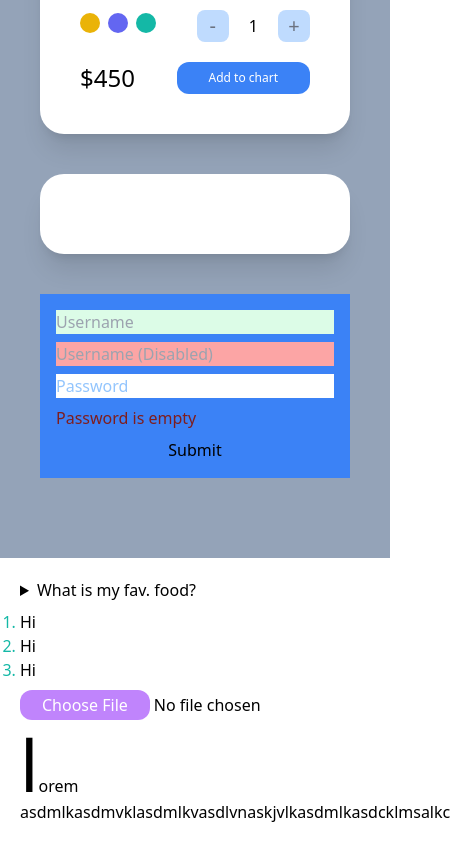
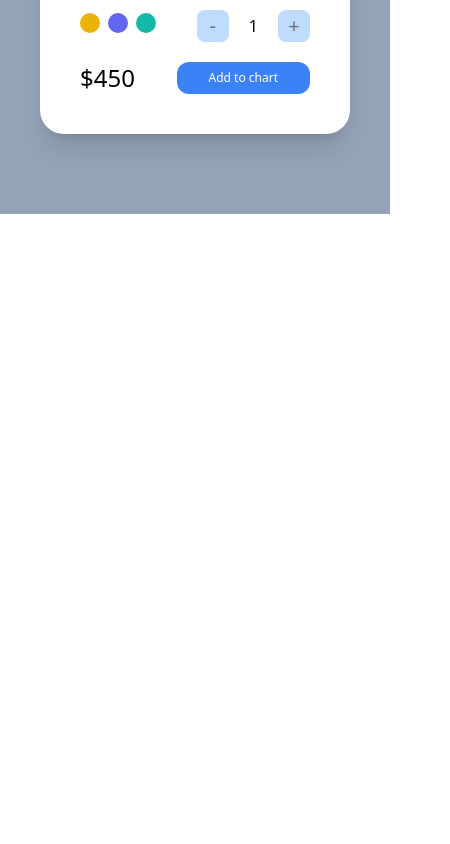
Before and after one commit to heegu0311/nomad-carrot-market, a Next.js app: page / in a window 390 px wide. Shown: the part 1146-1990 px from the top of the page, 450 px wide, since content can reach past the window. After the commit the page ends 1360 px from the top, so only its background shows below. Built offline with nearby package versions, Linux system fonts and the light colour scheme.

Commit message:
feat: 4.9 Responsive modifier

```diff
--- a/src/pages/index.tsx
+++ b/src/pages/index.tsx
@@ -1,8 +1,7 @@
 export default function Home() {
   return (
-    <>
     <div className="bg-slate-400 py-20 px-10 grid gap-10 min-h-screen">
-        <div className="bg-white p-6 rounded-3xl shadow-xl">
+      <div className="bg-white sm:bg-red-400 sm:hover:bg-red-800 lg:bg-indigo-400 xl:bg-yellow-400 2xl:bg-pink-500 p-6 rounded-3xl shadow-xl">
         <span className="font-semibold text-3xl">Select Item</span>
         <ul>
           {[1, 2, 3, 4].map((i) => (
@@ -81,62 +80,6 @@ export default function Home() {
           </div>
         </div>
       </div>
-        <div className="bg-white p-10 rounded-3xl shadow-xl"></div>
-        <form className="flex flex-col space-y-2 bg-blue-500 p-4">
-          <input
-            type="text"
-            required
-            placeholder="Username"
-            className="required:bg-green-100 invalid:text-red-300"
-            minLength={5}
-          />
-          <input
-            type="text"
-            disabled
-            placeholder="Username (Disabled)"
-            className="disabled:bg-red-300"
-            minLength={5}
-          />
-          <input
-            type="password"
-            required
-            placeholder="Password"
-            className="placeholder:text-blue-300 peer"
-          />
-          <span className="hidden peer-invalid:block text-red-900">
-            Password is empty
-          </span>
-          <span className="hidden peer-valid:block text-yellow-500">
-            Password is filled
-          </span>
-
-          <input type="submit" />
-        </form>
     </div>
-      <div className="flex flex-col space-y-2 p-5">
-        <details className="select-none open:text-white open:bg-indigo-400">
-          <summary className="select-none cursor-pointer">
-            What is my fav. food?
-          </summary>
-          <span className=" selection:bg-blue-500 selection:text-white">
-            김치
-          </span>
-        </details>
-        <ul className="list-decimal marker:text-teal-500">
-          <li>Hi</li>
-          <li>Hi</li>
-          <li>Hi</li>
-        </ul>
-        <input
-          type={"file"}
-          className={
-            "file:cursor-pointer file:hover:text-purple-400 file:hover:bg-white file:hover:border-purple-400 file:hover:border-2 file:transition-colors file:border-0 file:rounded-xl file:px-5  file:text-white file:bg-purple-400 file:border-2 file:border-transparent"
-          }
-        />
-        <p className="first-letter:text-7xl first-letter:hover:text-blue-400">
-          lorem asdmlkasdmvklasdmlkvasdlvnaskjvlkasdmlkasdcklmsalkc
-        </p>
-      </div>
-    </>
   );
 }
```
Lines whose indentation alone changed are shown as unchanged.
